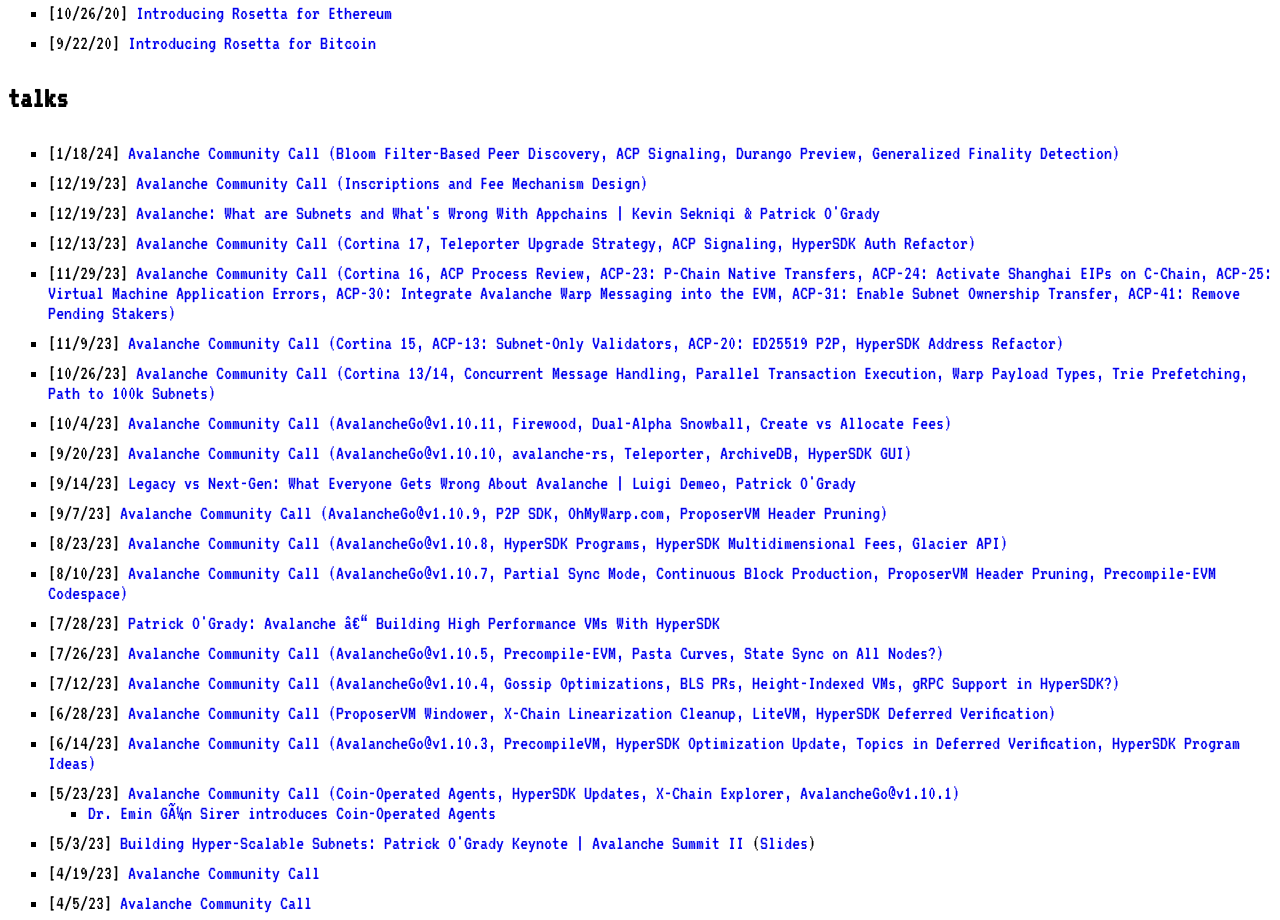
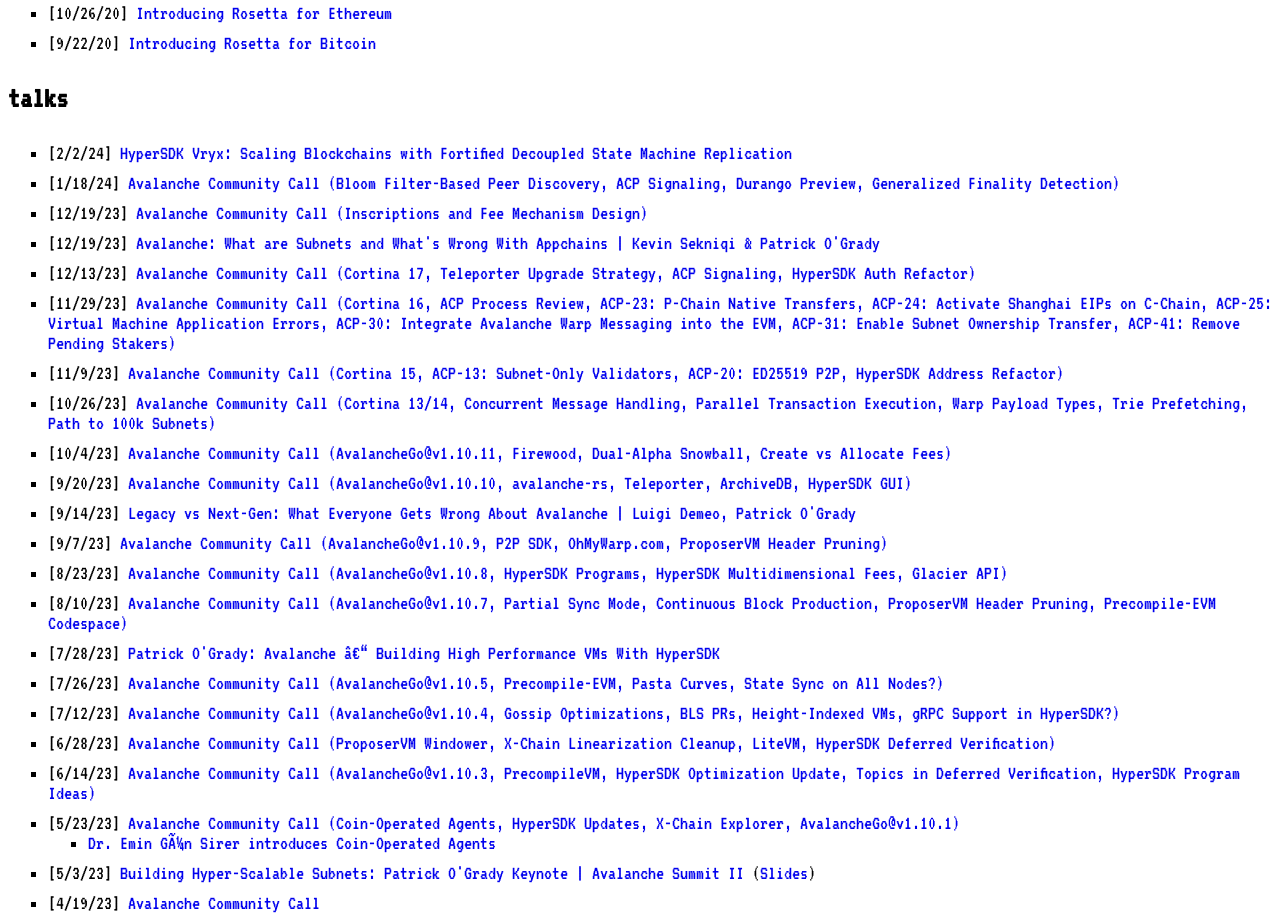
Before and after one commit to patrick-ogrady/website, a plain HTML site: page public/index.html in a window 1280 px wide. Shown: the part 2908-3828 px from the top of the page. Drawn offline with Linux system fonts and the light colour scheme.

Commit message:
Add video links (#79)
* add video links

* style changes

```diff
--- a/public/index.html
+++ b/public/index.html
@@ -820,6 +820,15 @@
         <h3>talks</h3>
         <ul>
           <li>
+            [2/2/24]
+            <a
+              href="https://www.youtube.com/live/0V3YhC6fgtg?si=7DyvCHeHXKAF2T-b"
+              >HyperSDK Vryx: Scaling Blockchains with Fortified Decoupled State
+              Machine Replication</a
+            >
+          </li>
+
+          <li>
             [1/18/24]
             <a
               href="https://www.youtube.com/live/FMZK4YXTSmk?si=7RU-Nmp2PedlP-69"
```
Also changed, not shown: 1 other file.
